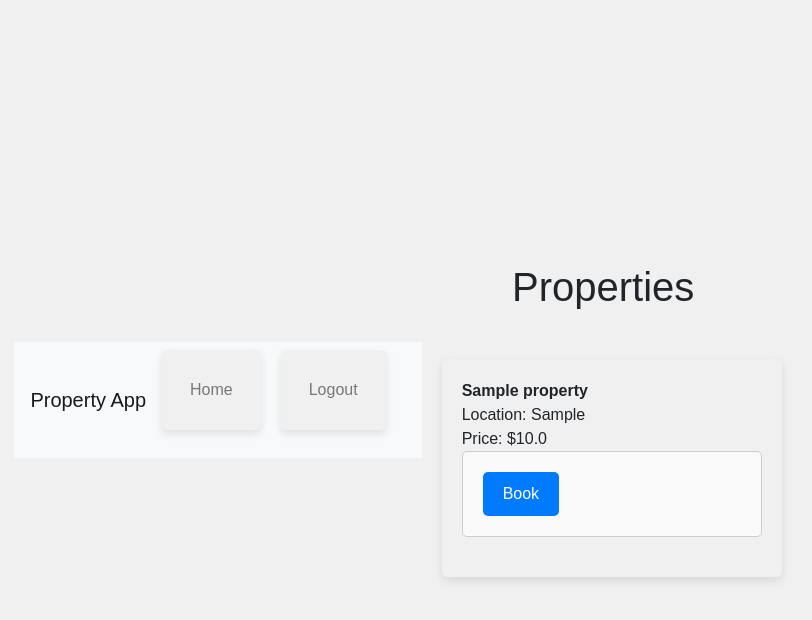
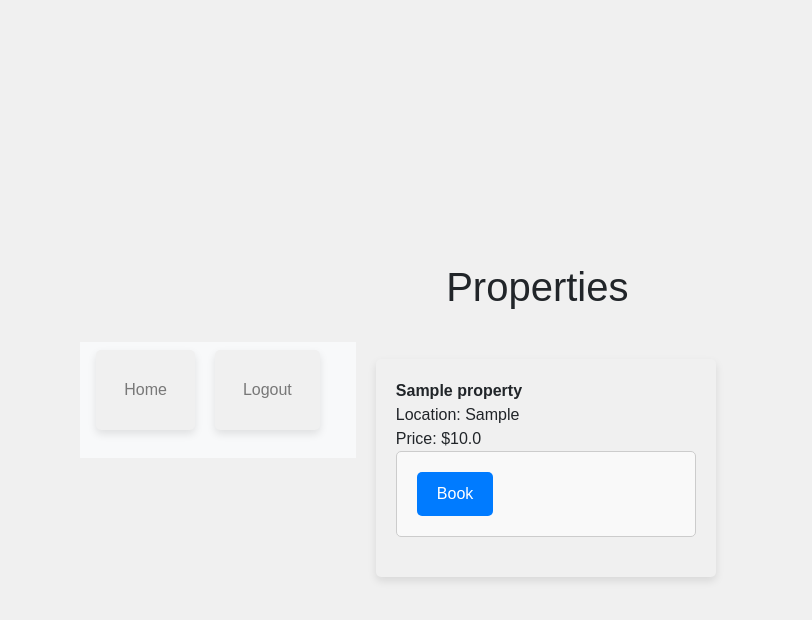
Before and after one commit to allenanto/B9IS123_2324_TMD2, a Flask app: template templates/index.html in a window 1280 px wide. Shown: the top 620 px of the page, without its empty margins (232-1044 px from the left). Run offline with Flask 3, Linux system fonts and the light colour scheme; the template is opened without the code that fills it: values that come from a table or form of the project are taken from there, others are empty; tables that the repository leaves empty hold one stand-in row (values such as "Sample post"); some libraries are stand-ins or nearby versions.

Commit message:
Adding bootstrapp

```diff
--- a/templates/index.html
+++ b/templates/index.html
@@ -13,7 +13,6 @@
 <body>
     <div>
         <nav class="navbar navbar-expand-lg navbar-light bg-light">
-            <a class="navbar-brand" href="{{ url_for('index') }}">Property App</a>
             <button class="navbar-toggler" type="button" data-toggle="collapse" data-target="#navbarNav" aria-controls="navbarNav" aria-expanded="false" aria-label="Toggle navigation">
                 <span class="navbar-toggler-icon"></span>
             </button>
```
